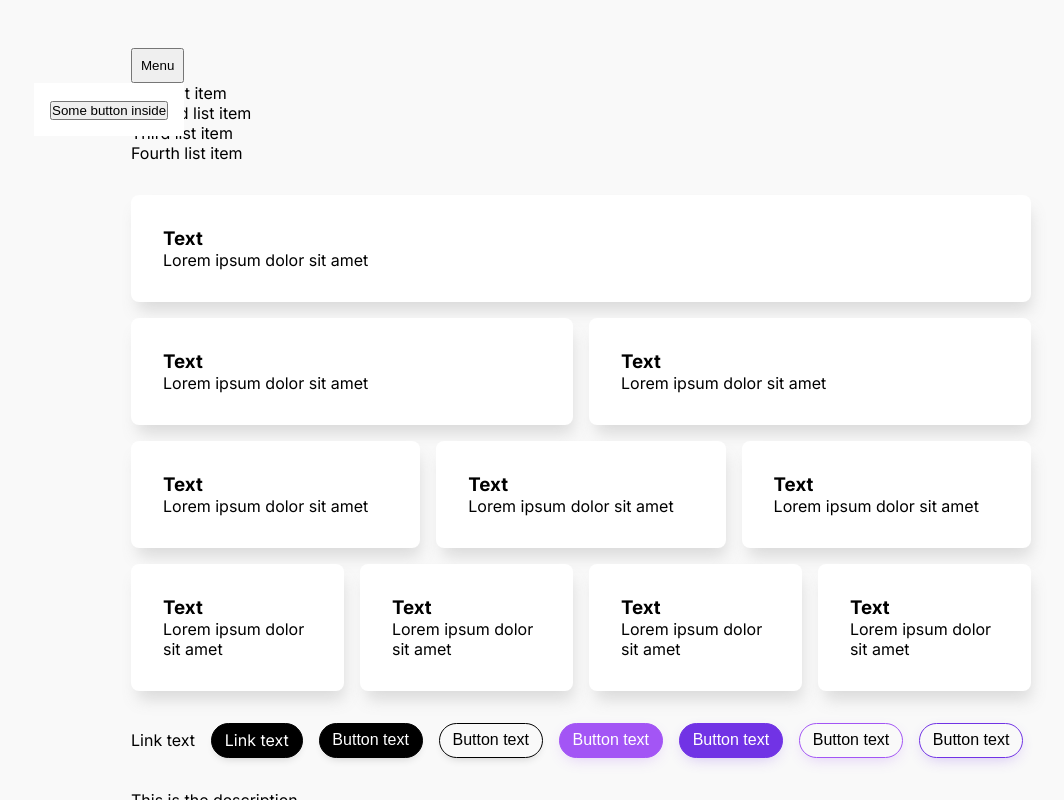
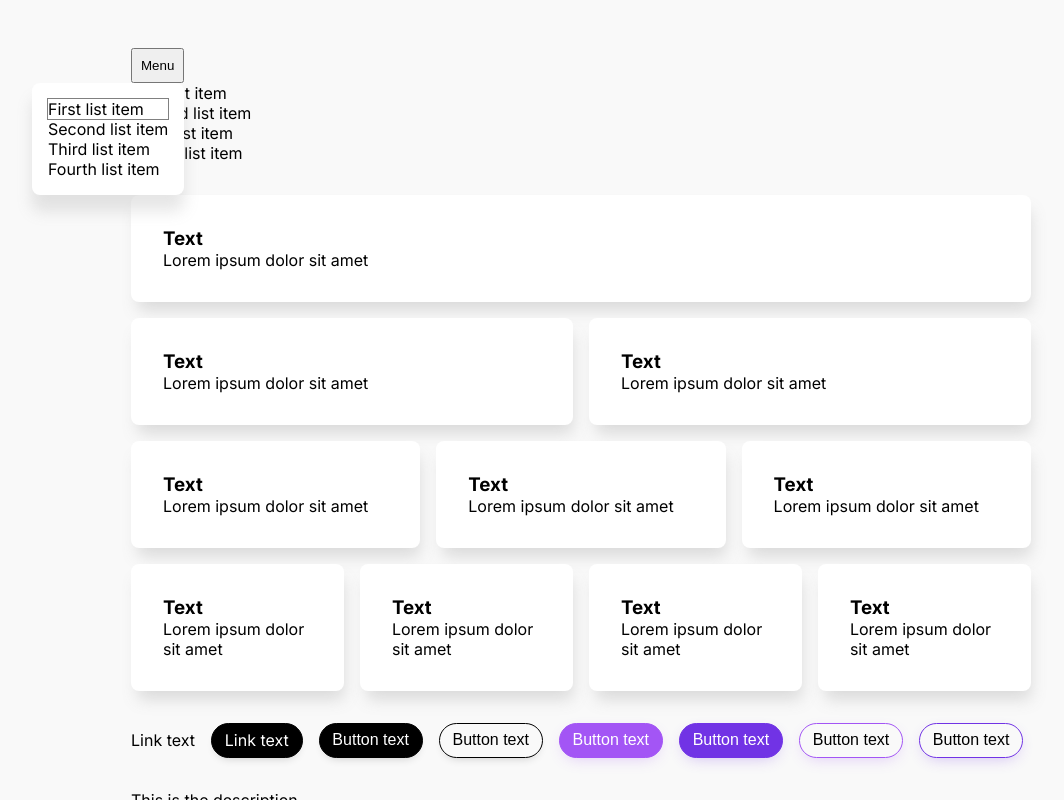
Before and after one commit to cristian-albu/acj-v2, a Next.js app: page /stylesheet in a window 1280 px wide. Both pictures are taken after a click on the button "Menu". Shown: the top 800 px of the page, without its empty margins (59-1123 px from the left). Built offline with nearby package versions, Linux system fonts and the light colour scheme.

Commit message:
menu focusing

```diff
--- a/shared/components/menu/Menu.tsx
+++ b/shared/components/menu/Menu.tsx
@@ -1,13 +1,16 @@
 "use client";
-import React, { useEffect, useRef, useState } from "react";
+import React, { KeyboardEvent, useEffect, useRef, useState } from "react";
 import styles from "./menu.module.scss";
 import { createPortal } from "react-dom";
+import { getNextFocusableElement } from "./utils/getNextFocusableElement";
 
 export type TMenuProps = {
-    menuPosition: "right" | "right-bottom" | "right-bottom-inner";
+    menuPosition?: "right" | "right-bottom" | "right-bottom-inner";
+    openOnHover?: boolean;
+    menuContents: any;
 } & TChildren;
 
-const Menu: React.FC<TMenuProps> = ({ menuPosition, children }) => {
+const Menu: React.FC<TMenuProps> = ({ menuPosition = "right", openOnHover, menuContents, children }) => {
     const targetRef = useRef<null | HTMLButtonElement>(null);
     const menuRef = useRef<null | HTMLDivElement>(null);
     const [isOpen, setIsOpen] = useState(false);
@@ -25,9 +28,18 @@ const Menu: React.FC<TMenuProps> = ({ menuPosition, children }) => {
             }
 
             if (isOpen) {
-                menuRef.current && menuRef.current.focus();
+                const firstFocusableMenuElement = getNextFocusableElement(menuRef.current);
+
+                if (firstFocusableMenuElement && firstFocusableMenuElement.role === "listbox") {
+                    const firstListItem = getNextFocusableElement(firstFocusableMenuElement);
+                    firstListItem ? firstListItem.focus() : menuRef.current.focus();
+                } else if (firstFocusableMenuElement) {
+                    firstFocusableMenuElement.focus();
+                } else {
+                    menuRef.current.focus();
+                }
             } else {
-                targetRef.current && targetRef.current.focus();
+                targetRef.current.focus();
             }
         }
     }, [isOpen]);
@@ -36,13 +48,27 @@ const Menu: React.FC<TMenuProps> = ({ menuPosition, children }) => {
         setIsOpen((prev) => !prev);
     };
 
+    const handleAnchorKeydown = (event: KeyboardEvent<HTMLButtonElement>) => {};
+
+    const handleMenuKeydown = (event: KeyboardEvent<HTMLDivElement>) => {
+        if (event.key === "Escape") {
+            event.preventDefault();
+            setIsOpen(false);
+            targetRef.current && targetRef.current.focus();
+        }
+
+        if (event.key === "Tab") {
+            console.log("tab");
+        }
+    };
+
     return (
         <>
             <button
                 className={styles.menuAnchor}
                 ref={targetRef}
                 onClick={handleMenuOpen}
-                onKeyDown={() => console.log("anchor keys")}
+                onKeyDown={handleAnchorKeydown}
                 onFocus={() => console.log("anchor focused")}
             >
                 {children}
@@ -51,13 +77,13 @@ const Menu: React.FC<TMenuProps> = ({ menuPosition, children }) => {
                 createPortal(
                     <div
                         ref={menuRef}
-                        style={{ position: "absolute", ...computedStyles }}
+                        style={{ position: "absolute", zIndex: 99, ...computedStyles }}
                         className={styles.menuContainer}
-                        onKeyDown={() => console.log("menu keys")}
+                        onKeyDown={handleMenuKeydown}
                         onFocus={() => console.log("menu focused")}
                         tabIndex={0}
                     >
-                        <button>Some button inside</button>
+                        {menuContents}
                     </div>,
                     document.body
                 )}
--- a/shared/components/menu/menu.module.scss
+++ b/shared/components/menu/menu.module.scss
@@ -1,12 +1,24 @@
 .menuAnchor {
     position: relative;
     border: 1px solig gray;
-
+    cursor: pointer;
     display: flex;
     padding: 0.5rem;
+}
+
+@keyframes fadeIn {
+    0% {
+        opacity: 0;
+    }
+    100% {
+        opacity: 1;
+    }
 }
 
 .menuContainer {
     background-color: white;
     padding: 1rem;
+    border-radius: 0.5rem;
+    box-shadow: 0rem 1rem 1rem 0rem rgba(130, 130, 130, 0.2);
+    animation: fadeIn 200ms;
 }
--- /dev/null
+++ b/shared/components/menu/utils/getNextFocusableElement.tsx
@@ -0,0 +1,29 @@
+const isFocusableElement = (element: HTMLElement): boolean => {
+    const focusableTags = ["A", "BUTTON", "TEXTAREA", "INPUT", "SELECT", "DIV"];
+    const focusableInputTypes = ["text", "radio", "checkbox"];
+
+    const tagName = element.tagName;
+    const inputType = (element as HTMLInputElement).type;
+
+    return (
+        focusableTags.includes(tagName) ||
+        (tagName === "INPUT" && focusableInputTypes.includes(inputType)) ||
+        (tagName === "DIV" && element.hasAttribute("tabindex"))
+    );
+};
+
+export const getNextFocusableElement = (container: HTMLElement): HTMLElement | undefined => {
+    const focusableElements = Array.from(
+        container.querySelectorAll<HTMLElement>(
+            'a[href], button, textarea, input[type="text"], input[type="radio"], input[type="checkbox"], select, div[tabindex], ul[tabindex], li[tabindex]'
+        )
+    );
+
+    const currentActiveElement = document.activeElement;
+
+    const currentIndex =
+        container && currentActiveElement instanceof HTMLElement ? focusableElements.indexOf(currentActiveElement) : -1;
+    const nextIndex = (currentIndex + 1) % focusableElements.length;
+
+    return focusableElements[nextIndex];
+};
--- a/views/stylesheet/StylesheetView.tsx
+++ b/views/stylesheet/StylesheetView.tsx
@@ -16,13 +16,17 @@ import List from "@/shared/components/list/List";
 import Menu from "@/shared/components/menu/Menu";
 import React from "react";
 
-const menuPosition: "right" | "right-bottom" | "right-bottom-inner" = "right-bottom-inner";
-
 const StylesheetView = () => {
     return (
         <Section>
             <Wrapper>
-                <Menu menuPosition={menuPosition}>Menu</Menu>
+                <Menu
+                    menuPosition={"right-bottom-inner"}
+                    openOnHover={true}
+                    menuContents={<List listItems={mock_listItems} />}
+                >
+                    Menu
+                </Menu>
                 <Row>
                     <List listItems={mock_listItems} />
                 </Row>
```
